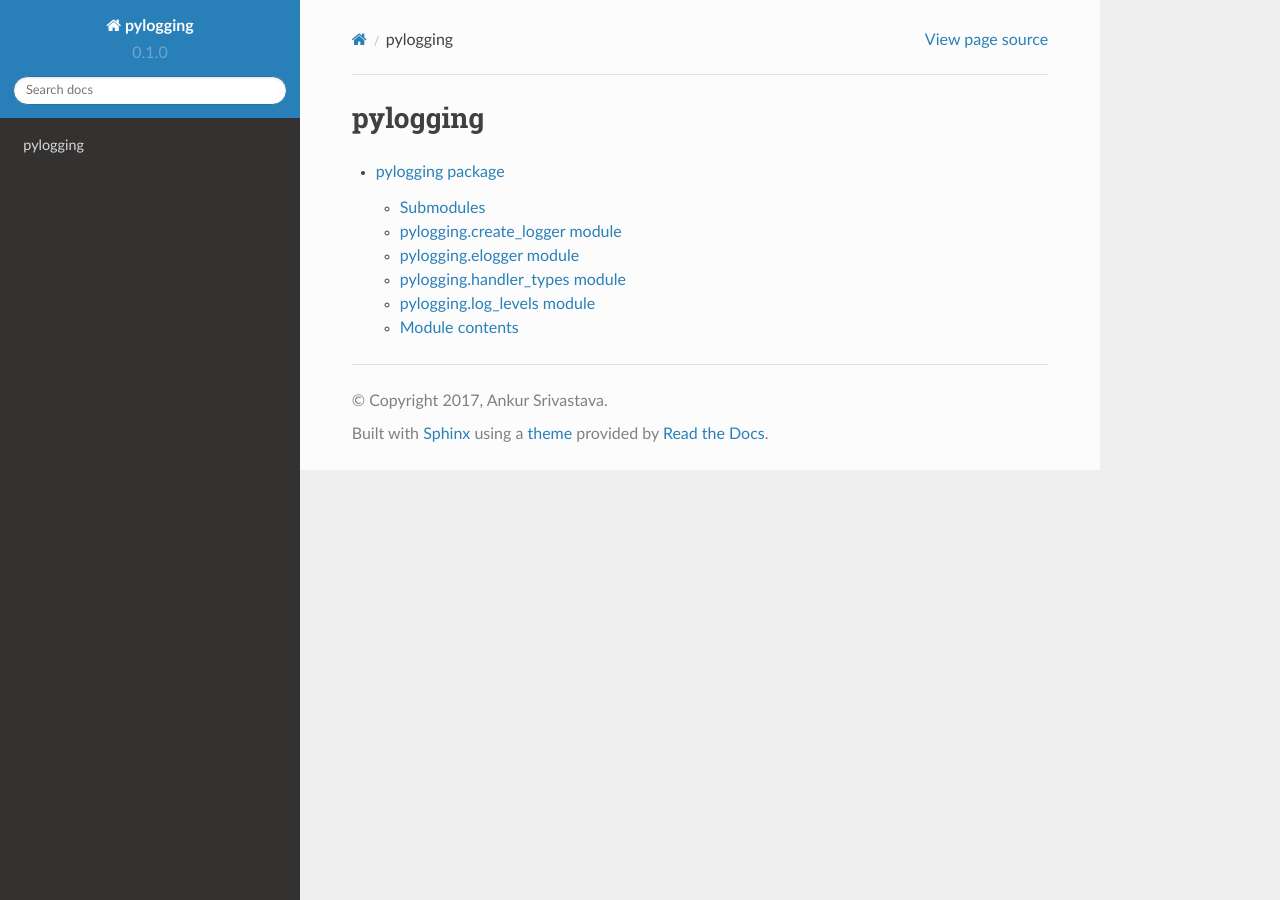
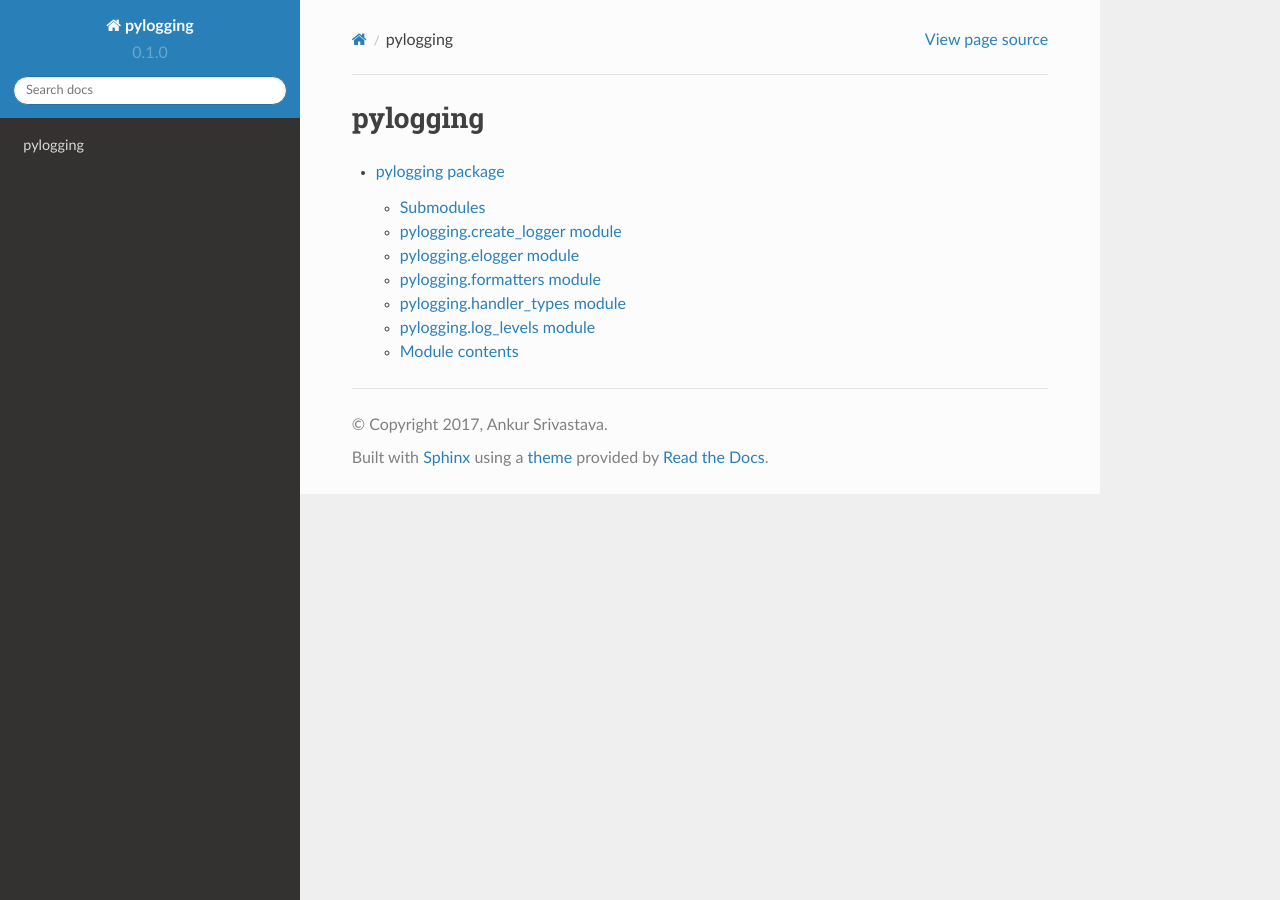
Before and after one commit to ansrivas/pylogging, a Sphinx documentation site: the page built from docs/source/modules.rst, in a window 1280 px wide. Built offline with Sphinx 7.4.7 and the Read the Docs theme 2.0.0, drawn with Linux system fonts in a browser that asks for light colours.

Commit message:
updated docs

```diff
--- a/docs/source/pylogging.rst
+++ b/docs/source/pylogging.rst
@@ -16,6 +16,14 @@ pylogging\.elogger module
 -------------------------
 
 .. automodule:: pylogging.elogger
+    :members:
+    :undoc-members:
+    :show-inheritance:
+
+pylogging\.formatters module
+----------------------------
+
+.. automodule:: pylogging.formatters
     :members:
     :undoc-members:
     :show-inheritance:
```
